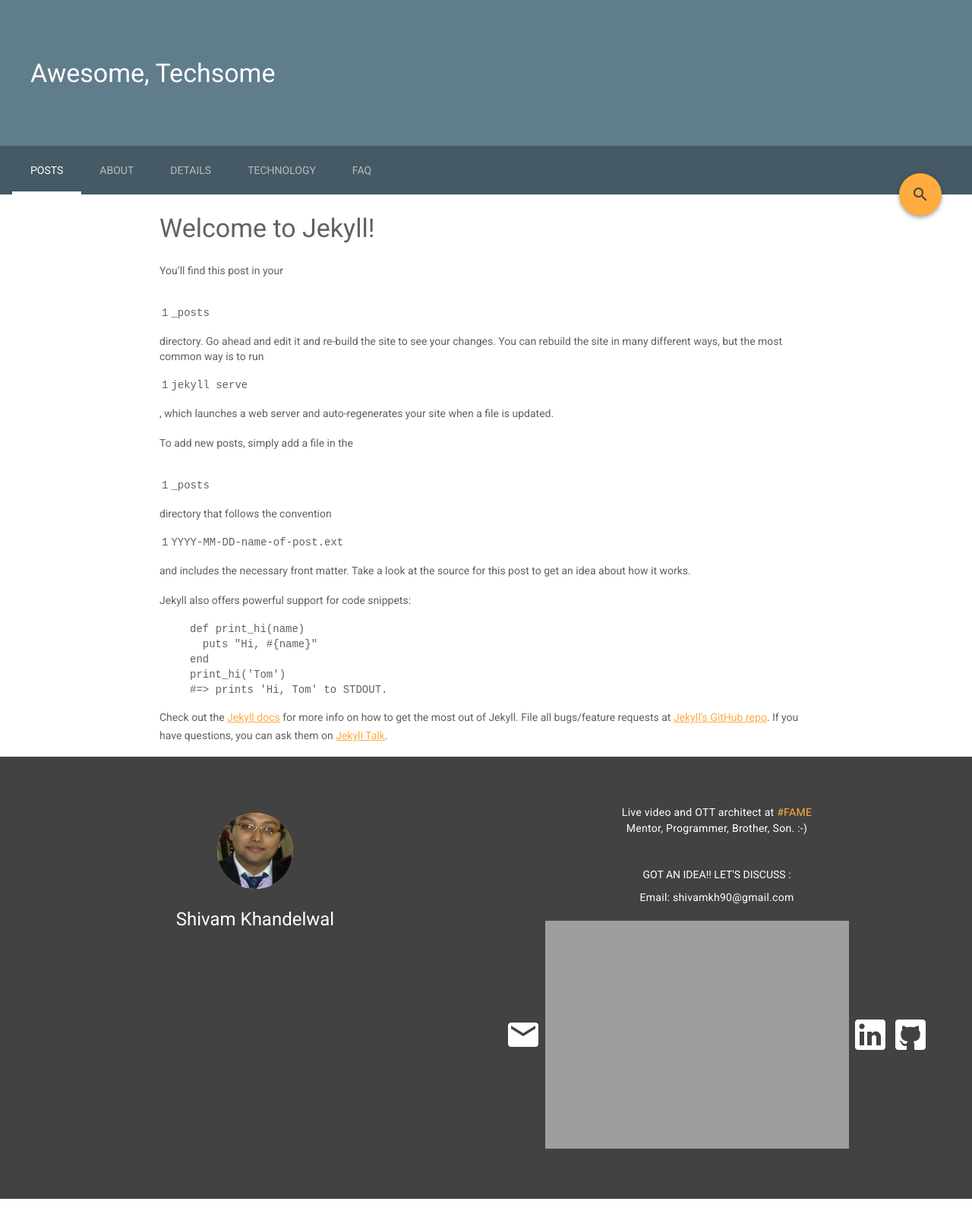
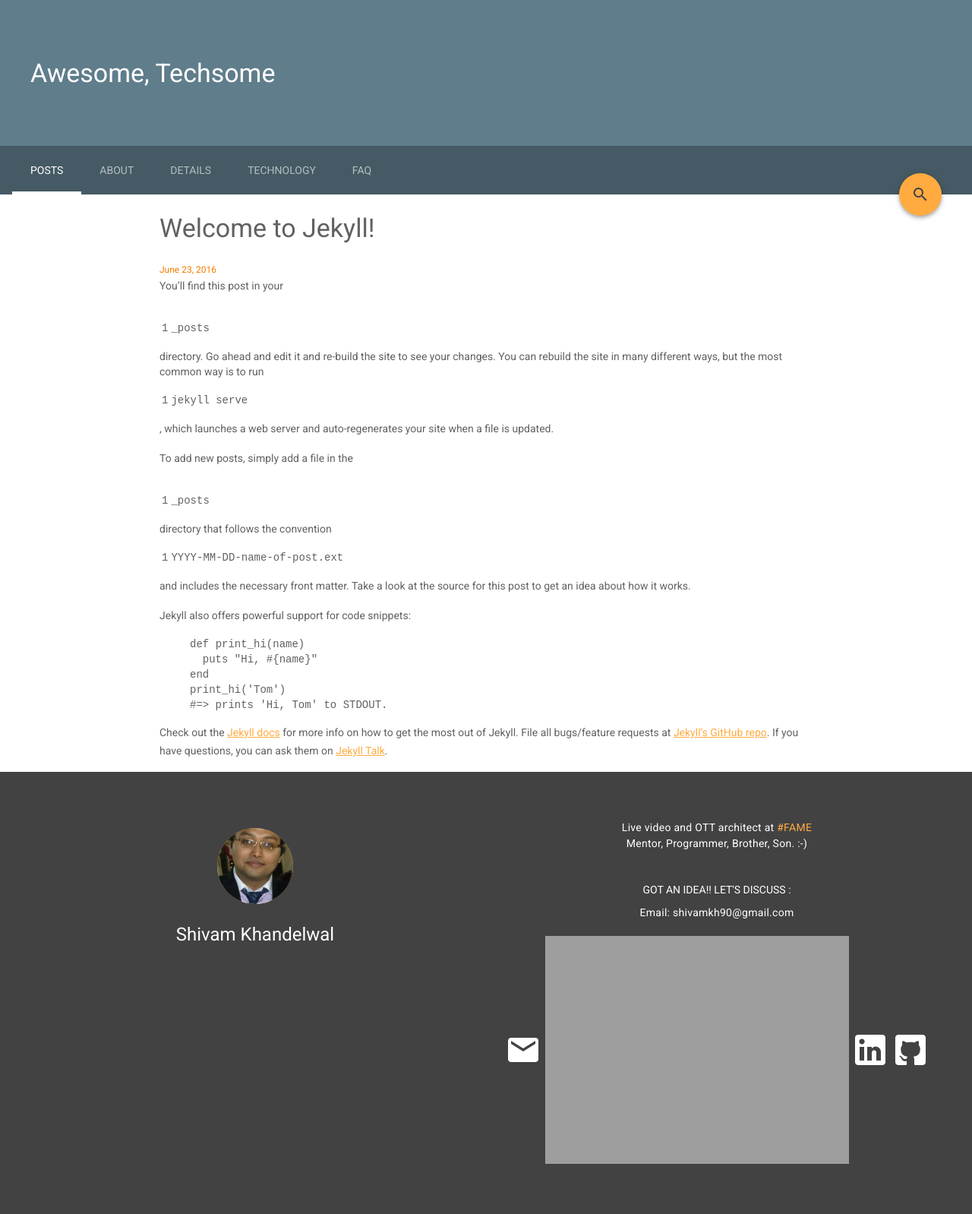
Before and after one commit to shivamkh90/shivamkh90.github.io, a Jekyll site: the page built from _posts/2016-06-23-welcome-to-jekyll.markdown, in a window 1280 px wide. Shown: the whole page at 76% size. Built offline with Jekyll 4.4.1, drawn with Linux system fonts in a browser that asks for light colours; nearby versions of some CDN libraries; comment, search, counter and statistics services are not loaded.

Commit message:
Comments count added on post

```diff
--- a/_config.yml
+++ b/_config.yml
@@ -4,6 +4,7 @@
 # which you are expected to set up once and rarely need to edit after that.
 # For technical reasons, this file is *NOT* reloaded automatically when you use
 # 'jekyll serve'. If you change this file, please restart the server process.
+
 
 # Site settings
 title: Techsome
@@ -20,9 +21,10 @@
 reading_time:     true # if true, shows the estimated reading time for a post
 words_per_minute: 200
 logo:             /assets/images/logo.png # logo visible in the topbar
+
+
 # Your site's domain goes here (eg: //mmistakes.github.io, http://mademistakes.com, etc)
 # When testing locally leave blank or use http://localhost:4000
-
 url: http://shivam.co
 #url: http://127.0.0.1:4000
 
@@ -73,12 +75,14 @@
 timezone:    Asia/Kolkata
 locale:      en_IN
 future:      true
+
 gems:
   - jekyll-sitemap
   - jekyll-seo-tag
   - jekyll-coffeescript
   - jekyll-paginate
   - jekyll-feed
+
 sass:
   sass_dir: _sass
   style: compressed
@@ -89,9 +93,7 @@
 # Amount of post to show on home page
 paginate: 5
 
-excerpt_seperator: <!--excerpt-->
-
-# if true, shows the floatting share buttons
+# if true, shows the floating share buttons
 float_share: true
 highlighter: rouge
 markdown: kramdown
--- a/_layouts/post.html
+++ b/_layouts/post.html
@@ -11,6 +11,8 @@
               <div class="mdl-cell mdl-cell--12-col">
                 {{page.disqus}}
                 <h3>{{page.title}}</h3>
+                <span class="mdl-typography--caption mdl-color-text--orange-700">{{ page.date | date: "%B %d, %Y" }}    </span>
+                <span class="disqus-comment-count mdl-typography--caption mdl-color-text--orange-700" style="float: right;" data-disqus-identifier="{{page.disqus_identifier}}"></span>
                 {{ content }}
               </div>
               {% if page.comments and site.disqus_shortname %}
```
